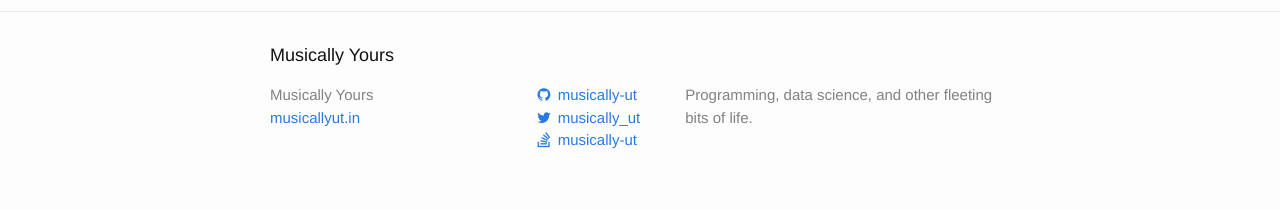
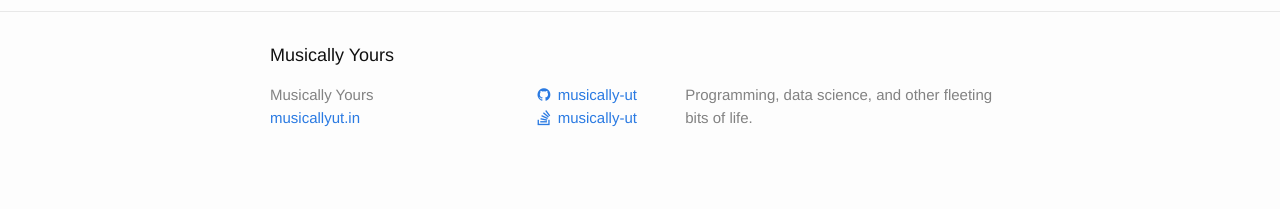
Before and after one commit to musically-ut/musically-ut.github.io, a Jekyll site: the page built from index.html, in a window 1280 px wide. Shown: the part 1648-1857 px from the top of the page. Built offline with Jekyll 4.4.1, drawn with Linux system fonts in a browser that asks for light colours; nearby versions of some CDN libraries.

```diff
--- a/_includes/footer.html
+++ b/_includes/footer.html
@@ -20,16 +20,6 @@
                rel="me">
               <span class="fa fa-github fa-fw"></span>
               <span class="username">{{ site.github_username }}</span>
-            </a>
-          </li>
-          {% endif %}
-
-          {% if site.twitter_username %}
-          <li>
-            <a href="https://twitter.com/{{ site.twitter_username }}"
-               rel="me">
-              <span class="fa fa-twitter fa-fw"></span>
-              <span class="username">{{ site.twitter_username }}</span>
             </a>
           </li>
           {% endif %}
```
